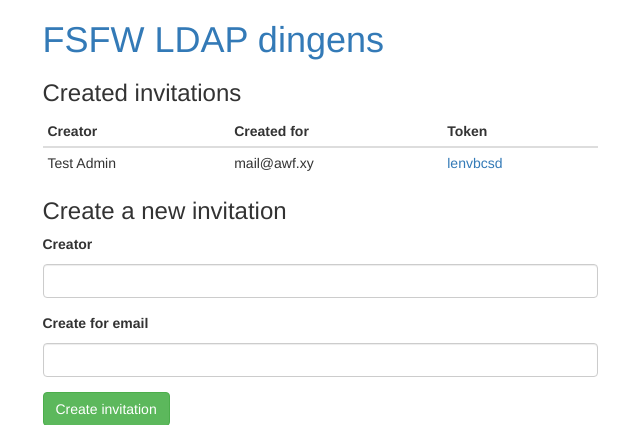
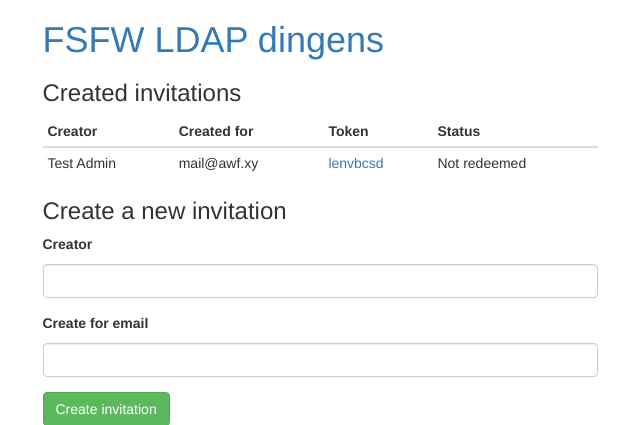
Before and after one commit to fsfw-dresden/ldap-dingens, a Flask app: page / in a window 1280 px wide. Shown: the top 425 px of the page, without its empty margins (320-960 px from the left). Run offline with Flask 2, Linux system fonts and the light colour scheme; some libraries are stand-ins or nearby versions.

Commit message:
Add invitation status attribute, update view

```diff
--- a/app.py
+++ b/app.py
@@ -40,7 +40,14 @@ def invite_redeem(invite_token):
         if form.validate_on_submit():
             flash("Congratulations. A new LDAP user '{}' with email '{}' would "
                   "now be created.".format(
-                form.first_name.data+" "+form.last_name.data, invite_token))
+                form.first_name.data+" "+form.last_name.data,
+                i.created_for_mail))
+
+            with CommitSession() as cs:
+                # If the invitation was redeemed, set the flag
+                i.redeem()
+                cs.add(i)
+
             return redirect(url_for('index'))
         return render_template("invite/redeem.html", form=form, invite=i)
     except NoResultFound:
--- a/model.py
+++ b/model.py
@@ -1,5 +1,5 @@
 from random import choice
-from sqlalchemy import Column, Integer, String
+from sqlalchemy import Column, Integer, String, Boolean
 from database import Base
 
 
@@ -8,13 +8,24 @@ class Invitation(Base):
 
     id = Column(Integer, primary_key=True)
     token = Column(String)
+    redeemed = Column(Boolean)
     creator = Column(String, nullable=False)
     created_for_mail = Column(String, nullable=False)
 
     def __init__(self, creator, created_for_mail):
         self.token = Invitation.create_token()
+        self.redeemed = False
         self.creator = creator
         self.created_for_mail = created_for_mail
+
+    def redeem(self):
+        self.redeemed = True
+
+    def get_status(self):
+        if self.redeemed:
+            return "Redeemed"
+        else:
+            return "Not redeemed"
 
     @staticmethod
     def create_token():
--- a/templates/index.html
+++ b/templates/index.html
@@ -8,6 +8,7 @@
                 <th>Creator</th>
                 <th>Created for</th>
                 <th>Token</th>
+                <th>Status</th>
             </thead>
             {% for i in invs %}
             <tr>
@@ -15,6 +16,7 @@
                 <td>{{ i.created_for_mail }}</td>
                 <td><a href="{{ url_for('invite_redeem', invite_token=i.token)
                         }}">{{ i.token }}</a></td>
+                <td>{{ i.get_status() }}</td>
             </tr>
             {% endfor %}
         </table>
```
